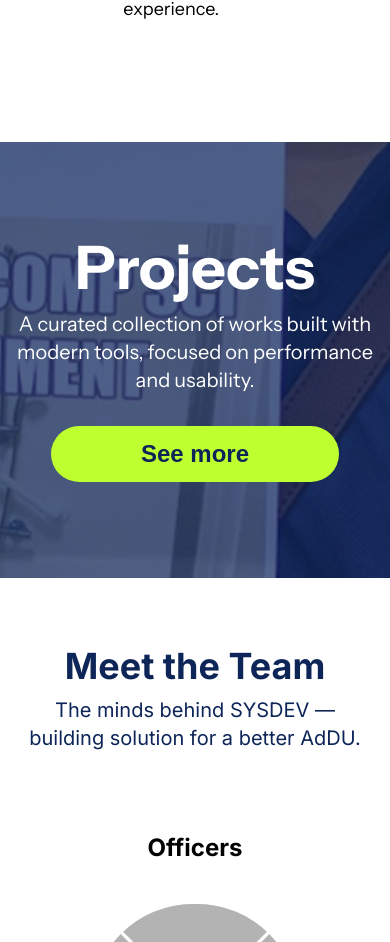
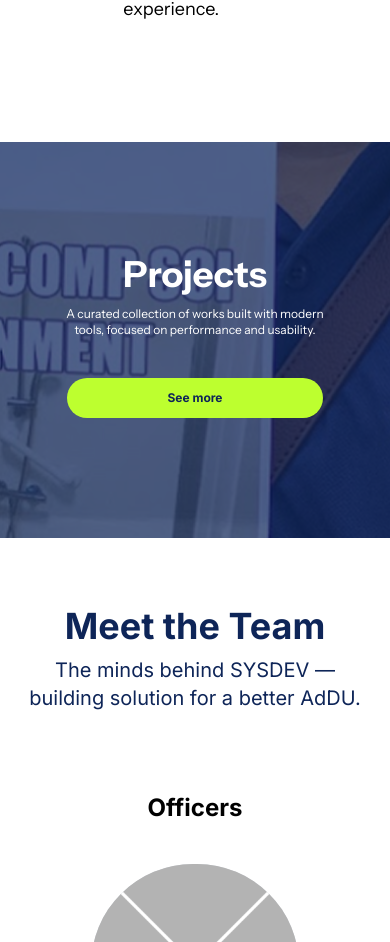
Before and after one commit to SAMAHAN-Systems-Development/sysdev-website-frontend, a Next.js app: page /about-us in a window 390 px wide. Shown: the part 4276-5218 px from the top of the page. Built offline with nearby package versions, Linux system fonts and the light colour scheme.

Commit message:
fix: About Us Page - Fix About Us Projects Banner responsiveness
- updated the component to be responsive in src/components/AboutUsProjects.tsx.
- has horizontal scrolling due to other components.

```diff
--- a/src/components/AboutUsProjects.tsx
+++ b/src/components/AboutUsProjects.tsx
@@ -1,28 +1,33 @@
-"use client";
-
-import { useRouter } from "next/navigation";
-
+import Image from "next/image";
 import Button from "./ui/Button";
+import AboutUsProjectsBackground from "../../public/images/AboutUsProjectsBackground.png";
+import Link from "next/link";
 
 export default function AboutUsProjects() {
-  const router = useRouter();
-
-  const handleClick = () => {
-    router.push("/");
-  };
-
   return (
-    <section className="w-full bg-[url(../../public/images/AboutUsProjectsBackground.png)] bg-cover bg-center mt-14">
-      <div className="gap-3 flex flex-col items-center bg-blue3/70 py-24 text-white">
-        <h1 className="text-6xl font-bold font-instrument-sans">Projects</h1>
-        <p className="text-xl text-center font-instrument-sans">
+    <section className="relative flex flex-col items-center w-full mt-14">
+      <Image
+        className="absolute -z-10 w-full h-full object-cover object-center"
+        src={AboutUsProjectsBackground}
+        alt="About us projects background"
+      />
+      <div className="absolute w-full h-full -z-10 bg-blue3/70" />
+      <div className="text-white flex flex-col gap-3 items-center w-full py-28 px-4 max-w-[320px] md:max-w-[768px] lg:max-w-[1024px]">
+        <h1 className="text-4xl font-bold font-instrument-sans md:text-6xl">Projects</h1>
+        <p className="text-xs text-center font-instrument-sans md:text-xl">
           A curated collection of works built with modern tools, focused on performance and
           usability.
         </p>
-        <div className="flex items-center h-14 mt-5">
-          <Button variant={"green"} size={"big"} className="font-bold w-72" onClick={handleClick}>
-            See more
-          </Button>
+        <div className="flex items-center justify-center w-full h-14 mt-5 max-w-3xs md:max-w-md">
+          <Link className="w-full" href="/">
+            <Button
+              variant={"green"}
+              size={"big"}
+              className="font-inter font-bold w-full text-xs md:text-xl"
+            >
+              See more
+            </Button>
+          </Link>
         </div>
       </div>
     </section>
```
